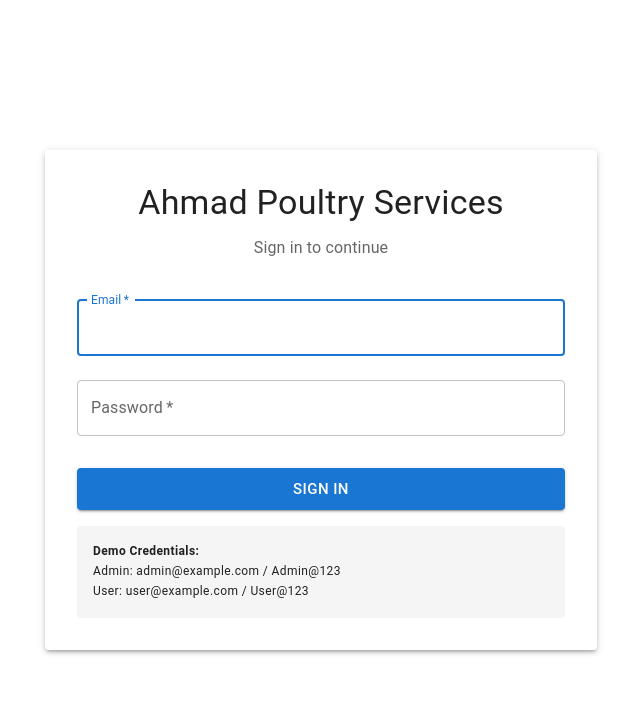
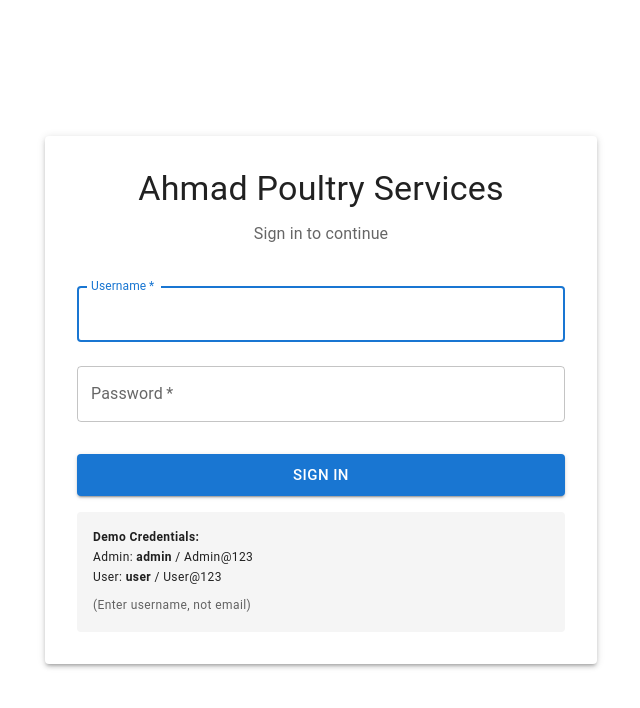
Before and after one commit to MuhammadTalha-12/ahmad-poultry-services, a React app in the folder frontend/: page /login in a window 1280 px wide. Shown: the top 708 px of the page, without its empty margins (319-959 px from the left). Built offline with nearby package versions, Linux system fonts and the light colour scheme; no server answers; the HTML template or start-up script is replaced by a standard one.

Commit message:
Fix login - use username field instead of email

```diff
--- a/frontend/src/pages/Login.tsx
+++ b/frontend/src/pages/Login.tsx
@@ -67,13 +67,14 @@ export default function Login() {
           <Box component="form" onSubmit={handleSubmit} sx={{ mt: 3 }}>
             <TextField
               fullWidth
-              label="Email"
-              type="email"
+              label="Username"
+              type="text"
               value={email}
               onChange={(e) => setEmail(e.target.value)}
               margin="normal"
               required
               autoFocus
+              placeholder="Enter your username"
             />
             <TextField
               fullWidth
@@ -100,10 +101,13 @@ export default function Login() {
                 <strong>Demo Credentials:</strong>
               </Typography>
               <Typography variant="caption" display="block">
-                Admin: admin@example.com / Admin@123
+                Admin: <strong>admin</strong> / Admin@123
               </Typography>
               <Typography variant="caption" display="block">
-                User: user@example.com / User@123
+                User: <strong>user</strong> / User@123
+              </Typography>
+              <Typography variant="caption" display="block" sx={{ mt: 1, color: 'text.secondary' }}>
+                (Enter username, not email)
               </Typography>
             </Box>
           </Box>
```
